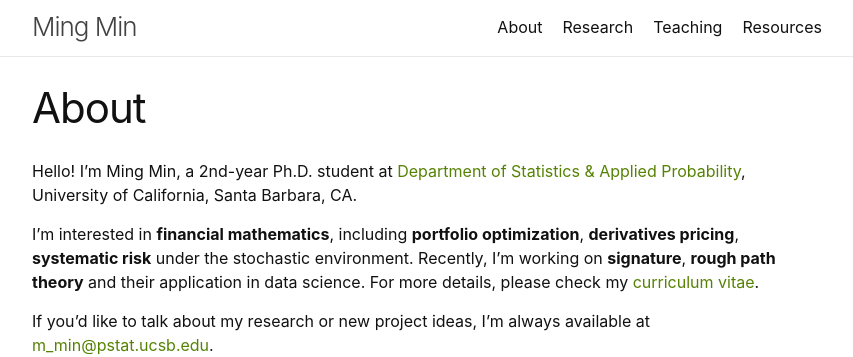
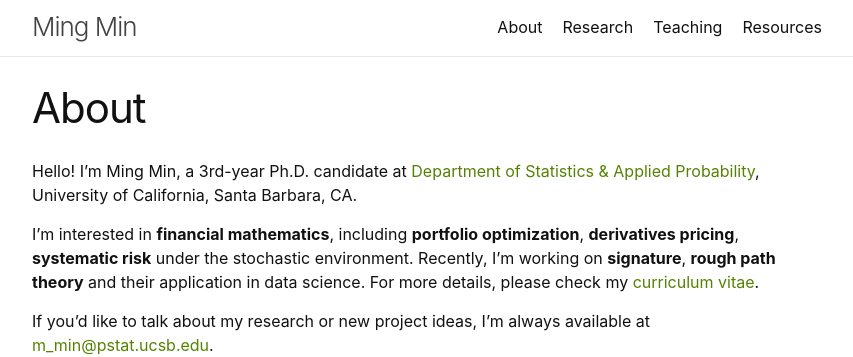
Before and after one commit to mmin0/mmin0.github.io, a Jekyll site: the page built from index.md, in a window 1280 px wide. Shown: the top 357 px of the page, without its empty margins (213-1066 px from the left). Built offline with Jekyll 4.4.1, drawn with Linux system fonts in a browser that asks for light colours.

Commit message:
Update index.md

```diff
--- a/index.md
+++ b/index.md
@@ -3,7 +3,7 @@ layout: page
 title: About
 ---
 
-Hello! I’m Ming Min, a 2nd-year Ph.D. student at [Department of Statistics & Applied Probability](http://www.pstat.ucsb.edu){:target="_blank"}, University of California, Santa Barbara, CA.
+Hello! I’m Ming Min, a 3rd-year Ph.D. candidate at [Department of Statistics & Applied Probability](http://www.pstat.ucsb.edu){:target="_blank"}, University of California, Santa Barbara, CA.
 
 I'm interested in **financial mathematics**, including **portfolio optimization**, **derivatives pricing**, **systematic risk** under the stochastic environment. Recently, I'm working on **signature**, **rough path theory** and their application in data science. For more details, please check my [curriculum vitae](CV.pdf){:target="_blank"}.
 
```
